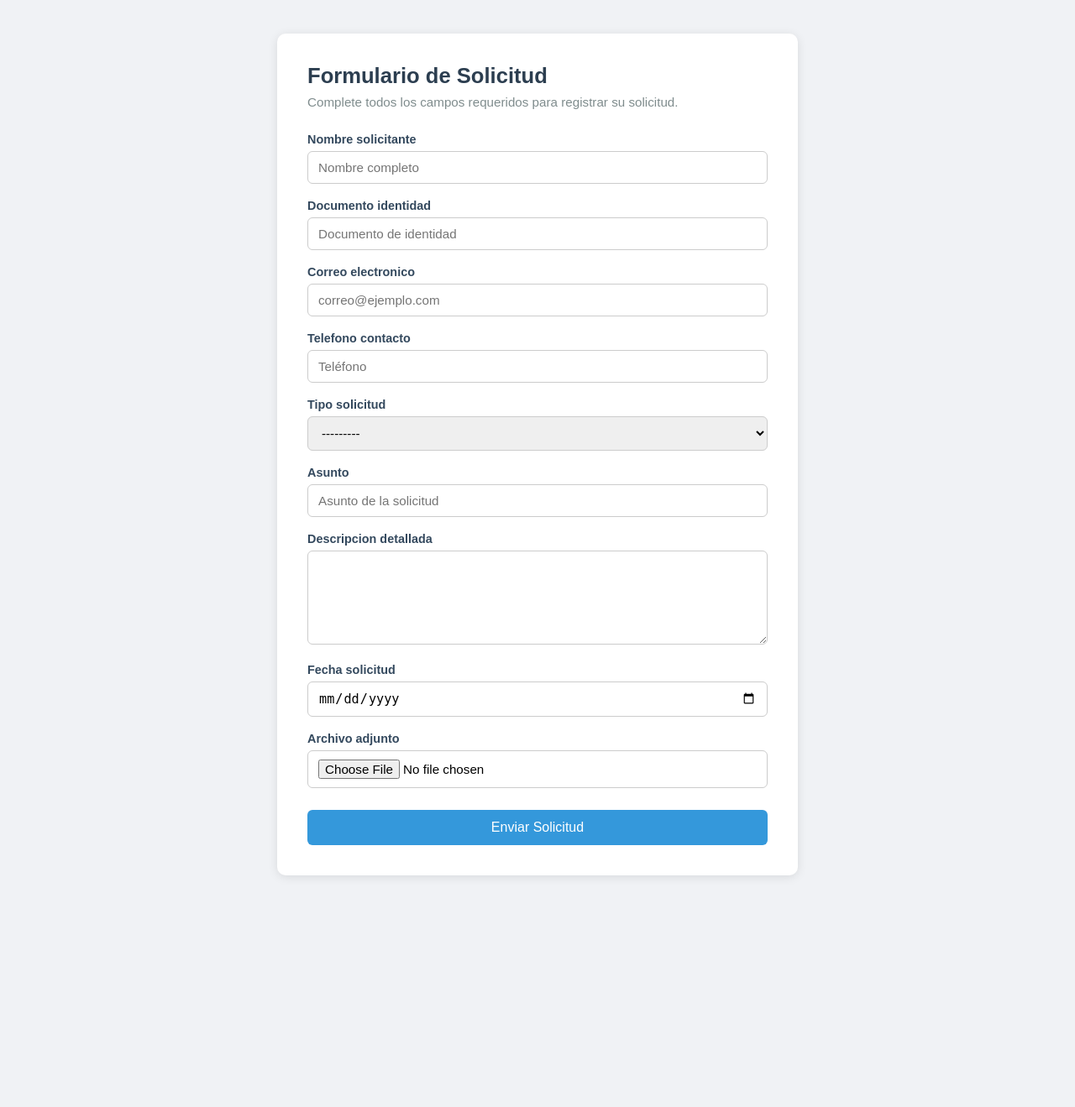
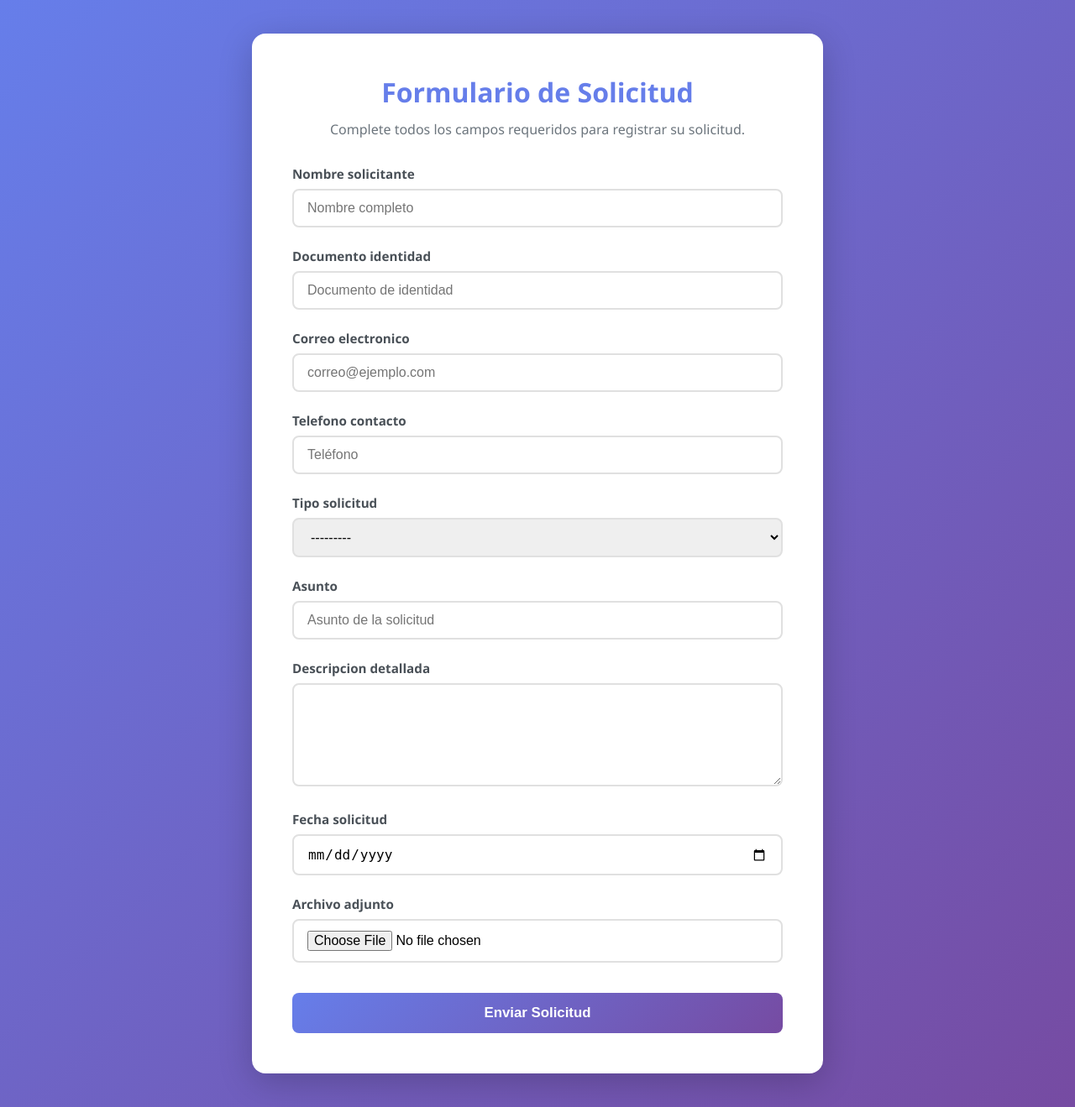
Before and after one commit to SebastianRosero16/TallerDjango-2, a Django app: page /solicitudes/ in a window 1280 px wide. Shown: the whole page at 84% size. Before the commit the page ends 1045 px from the top, so only its background shows below. Run offline with Django 4.2, Linux system fonts and the light colour scheme.

Commit message:
se mejora el diseño visual del formulario de solicitudes

```diff
--- a/taller_formularios_nombre_estudiantes/solicitudes/templates/solicitudes/formulario.html
+++ b/taller_formularios_nombre_estudiantes/solicitudes/templates/solicitudes/formulario.html
@@ -6,17 +6,17 @@
     <title>Formulario de Solicitud</title>
     <style>
         * { box-sizing: border-box; margin: 0; padding: 0; }
-        body { font-family: Arial, sans-serif; background: #f0f2f5; display: flex; justify-content: center; padding: 40px 16px; }
-        .card { background: #fff; border-radius: 10px; box-shadow: 0 2px 12px rgba(0,0,0,0.1); padding: 36px; width: 100%; max-width: 620px; }
-        h1 { color: #2c3e50; margin-bottom: 8px; font-size: 1.6rem; }
-        p.subtitle { color: #7f8c8d; margin-bottom: 28px; font-size: 0.95rem; }
-        .form-group { margin-bottom: 18px; }
-        label { display: block; font-weight: bold; color: #34495e; margin-bottom: 6px; font-size: 0.9rem; }
-        .form-control { width: 100%; padding: 10px 12px; border: 1px solid #ccc; border-radius: 6px; font-size: 0.95rem; transition: border 0.2s; }
-        .form-control:focus { outline: none; border-color: #3498db; }
-        .errorlist { color: #e74c3c; font-size: 0.85rem; margin-top: 4px; list-style: none; }
-        .btn { background: #3498db; color: #fff; border: none; padding: 12px 28px; border-radius: 6px; font-size: 1rem; cursor: pointer; width: 100%; margin-top: 8px; }
-        .btn:hover { background: #2980b9; }
+        body { font-family: 'Segoe UI', Tahoma, Geneva, Verdana, sans-serif; background: linear-gradient(135deg, #667eea 0%, #764ba2 100%); min-height: 100vh; display: flex; justify-content: center; align-items: center; padding: 40px 16px; }
+        .card { background: #fff; border-radius: 16px; box-shadow: 0 10px 40px rgba(0,0,0,0.2); padding: 48px; width: 100%; max-width: 680px; }
+        h1 { color: #667eea; margin-bottom: 12px; font-size: 2rem; font-weight: 700; text-align: center; }
+        p.subtitle { color: #6c757d; margin-bottom: 32px; font-size: 1rem; text-align: center; }
+        .form-group { margin-bottom: 24px; }
+        label { display: block; font-weight: 600; color: #495057; margin-bottom: 8px; font-size: 0.95rem; }
+        .form-control { width: 100%; padding: 12px 16px; border: 2px solid #e0e0e0; border-radius: 8px; font-size: 1rem; transition: all 0.3s; }
+        .form-control:focus { outline: none; border-color: #667eea; box-shadow: 0 0 0 3px rgba(102, 126, 234, 0.1); }
+        .errorlist { color: #dc3545; font-size: 0.875rem; margin-top: 6px; list-style: none; }
+        .btn { background: linear-gradient(135deg, #667eea 0%, #764ba2 100%); color: #fff; border: none; padding: 14px 32px; border-radius: 8px; font-size: 1.05rem; font-weight: 600; cursor: pointer; width: 100%; margin-top: 12px; transition: transform 0.2s; }
+        .btn:hover { transform: translateY(-2px); box-shadow: 0 6px 20px rgba(102, 126, 234, 0.4); }
     </style>
 </head>
 <body>
```
